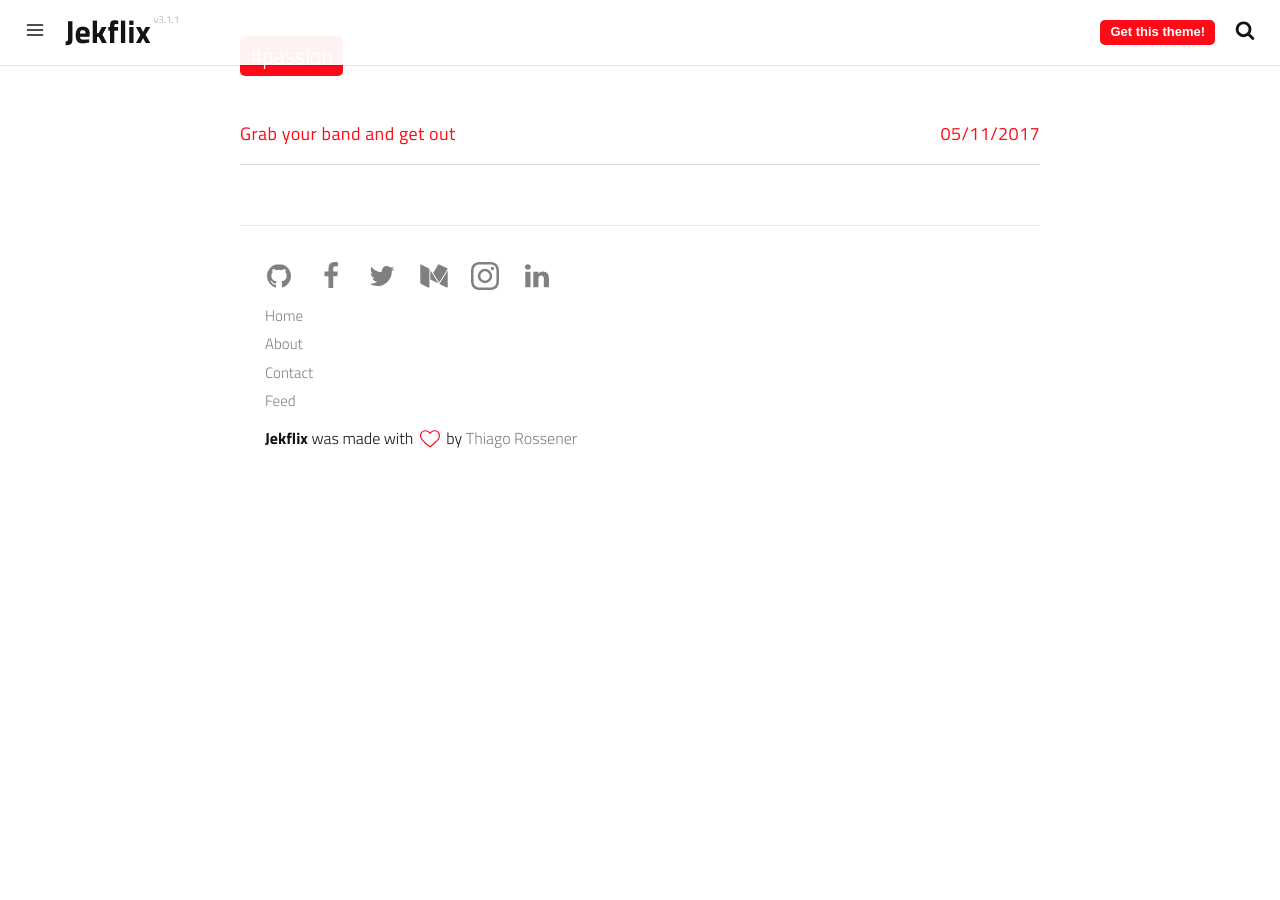
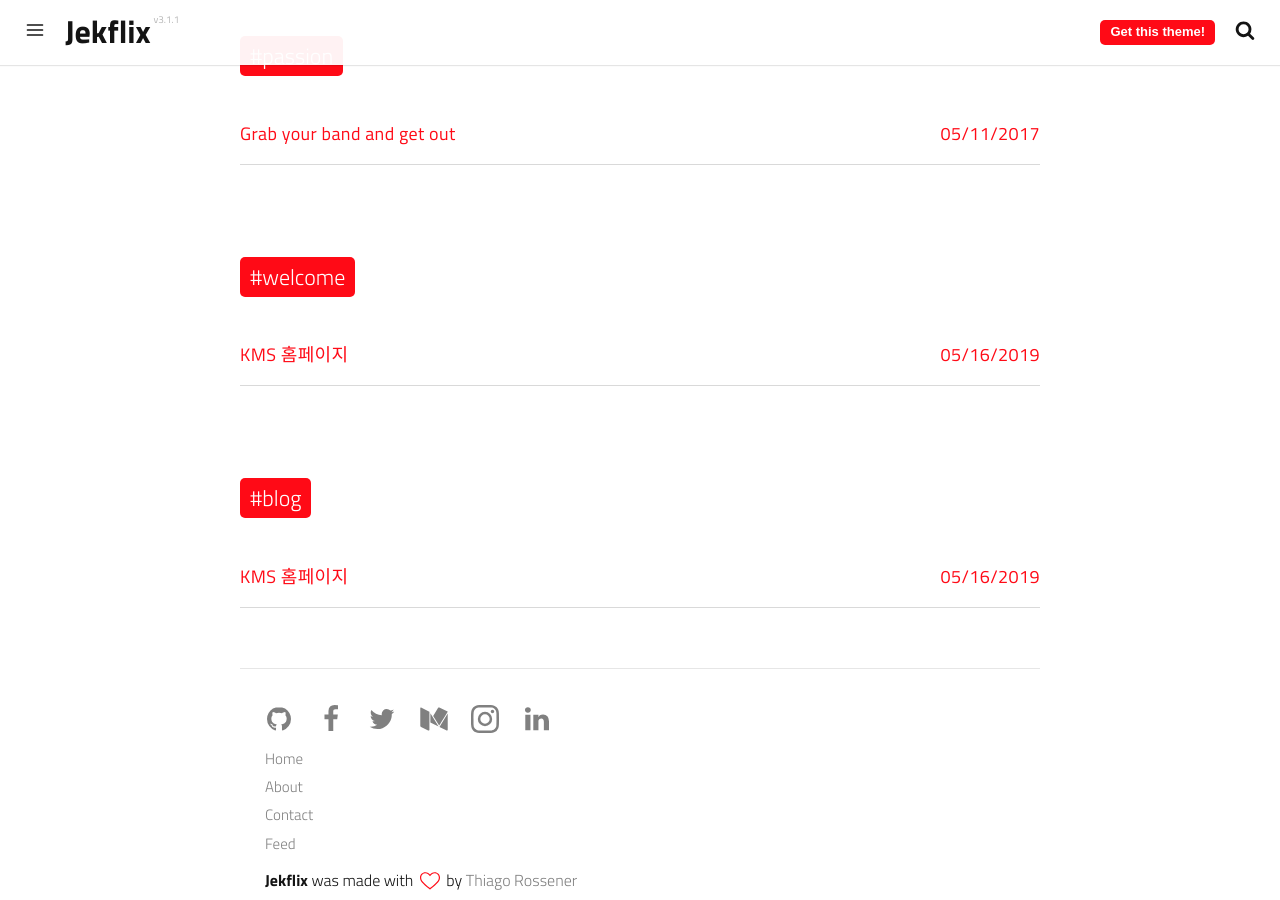
Before and after one commit to kimmisik/kms, a Jekyll site: the page built from tags.html, in a window 1280 px wide and 900 px high, scrolled down 1595 px. Built offline with Jekyll 4.4.1, drawn with Linux system fonts in a browser that asks for light colours; a script that is not in the unit is left out; before the commit the page ends 2082 px from its top, so only the background shows below that; part of the change alters nothing that is shown.

Commit message:
Update 2010-01-01-welcome-to-the-desert-of-the-real.md

```diff
--- a/_posts/2010-01-01-welcome-to-the-desert-of-the-real.md
+++ b/_posts/2010-01-01-welcome-to-the-desert-of-the-real.md
@@ -2,12 +2,11 @@
 date: 2019-05-16T23:48:05.000Z
 layout: post
 title: KMS 홈페이지
-subtitle: '어서오세갑습니다'
+subtitle: '어서오세요. 반갑습니다'
 description: >-
-여러가지 재미있게 만들어 보려고 노력하고 있어요.
+  여러가지 재미있게 만들어 보려고 노력하고 있어요.
 image: https://res.cloudinary.com/dm7h7e8xj/image/upload/v1559824575/theme14_gi2ypv.jpg
 optimized_image: https://res.cloudinary.com/dm7h7e8xj/image/upload/c_scale,w_380/v1559824575/theme14_gi2ypv.jpg
-category: blog
 tags:
   - welcome
   - blog
```
